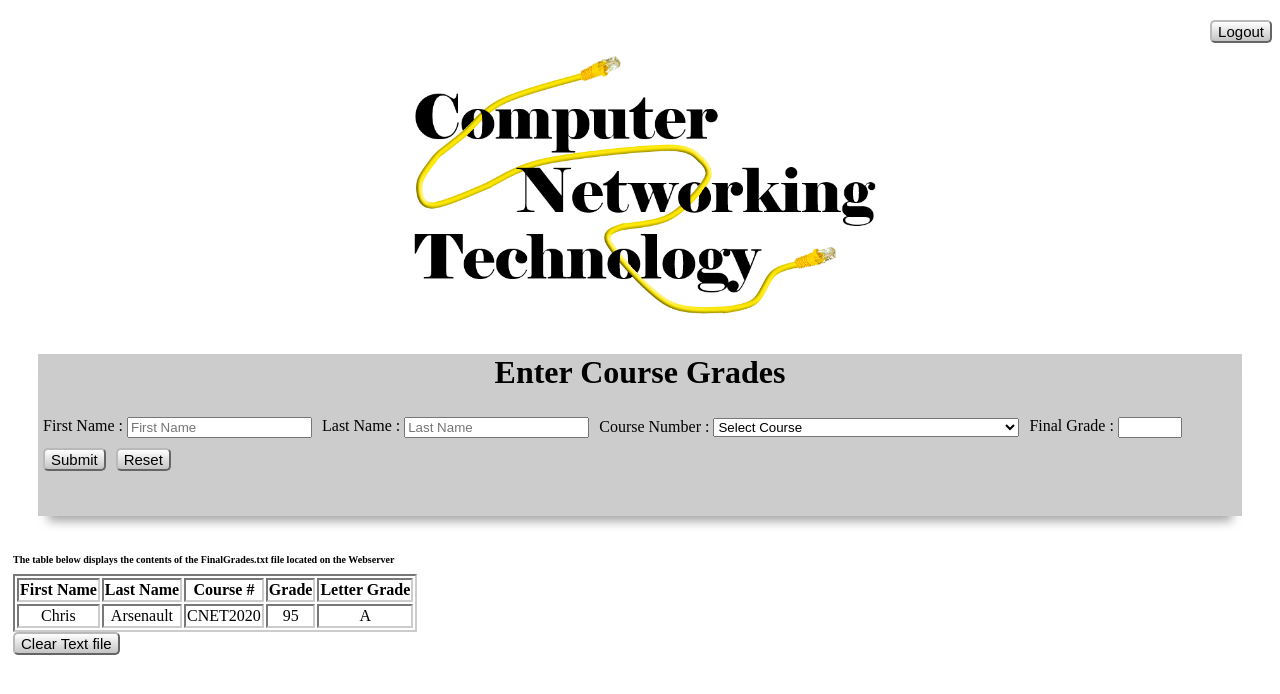
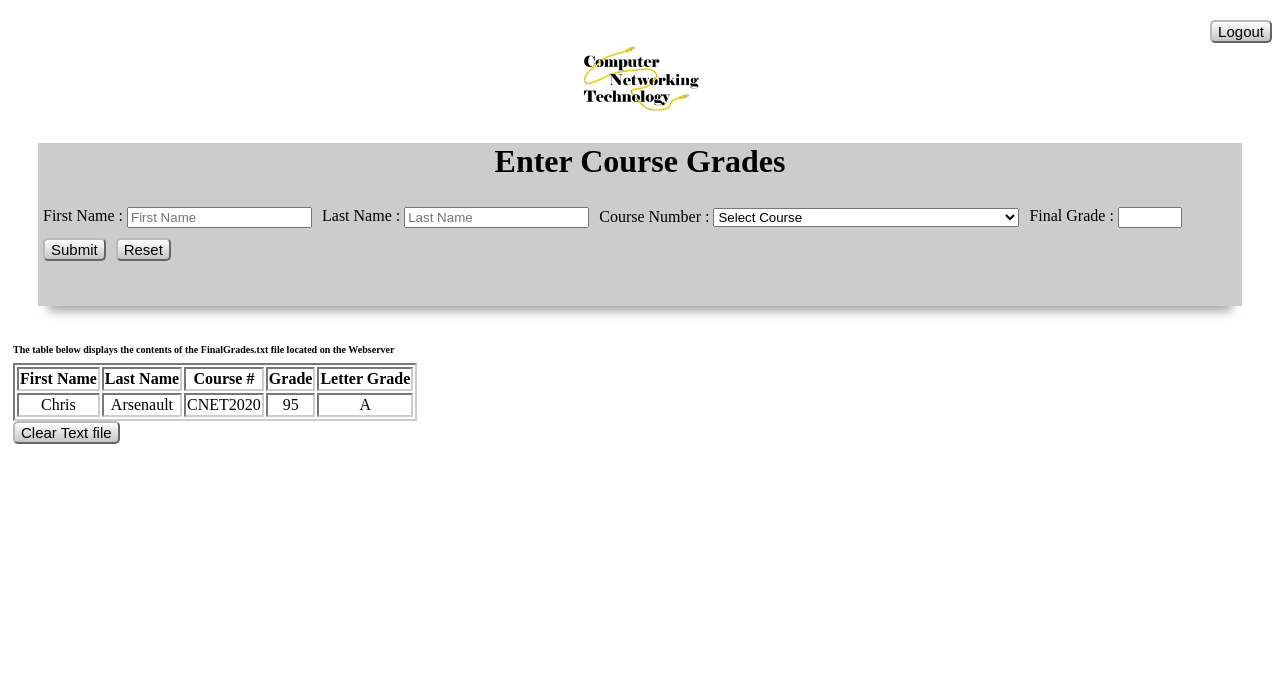
Before and after one commit to Snigf12/3_CSSChallenge, a plain HTML site: page index.html in a window 1280 px wide. Drawn offline with Linux system fonts and the light colour scheme.

Commit message:
update logo size

```diff
--- a/style.css
+++ b/style.css
@@ -19,8 +19,8 @@
 .cnetLogo {
     display: flex;
     align-self: flex-start;
-    padding-left: 30%;
-    padding-right: 30%;
+    padding-left: 45%;
+    padding-right: 45%;
     background-color: rgb(255, 255, 255);
 }
 
```
